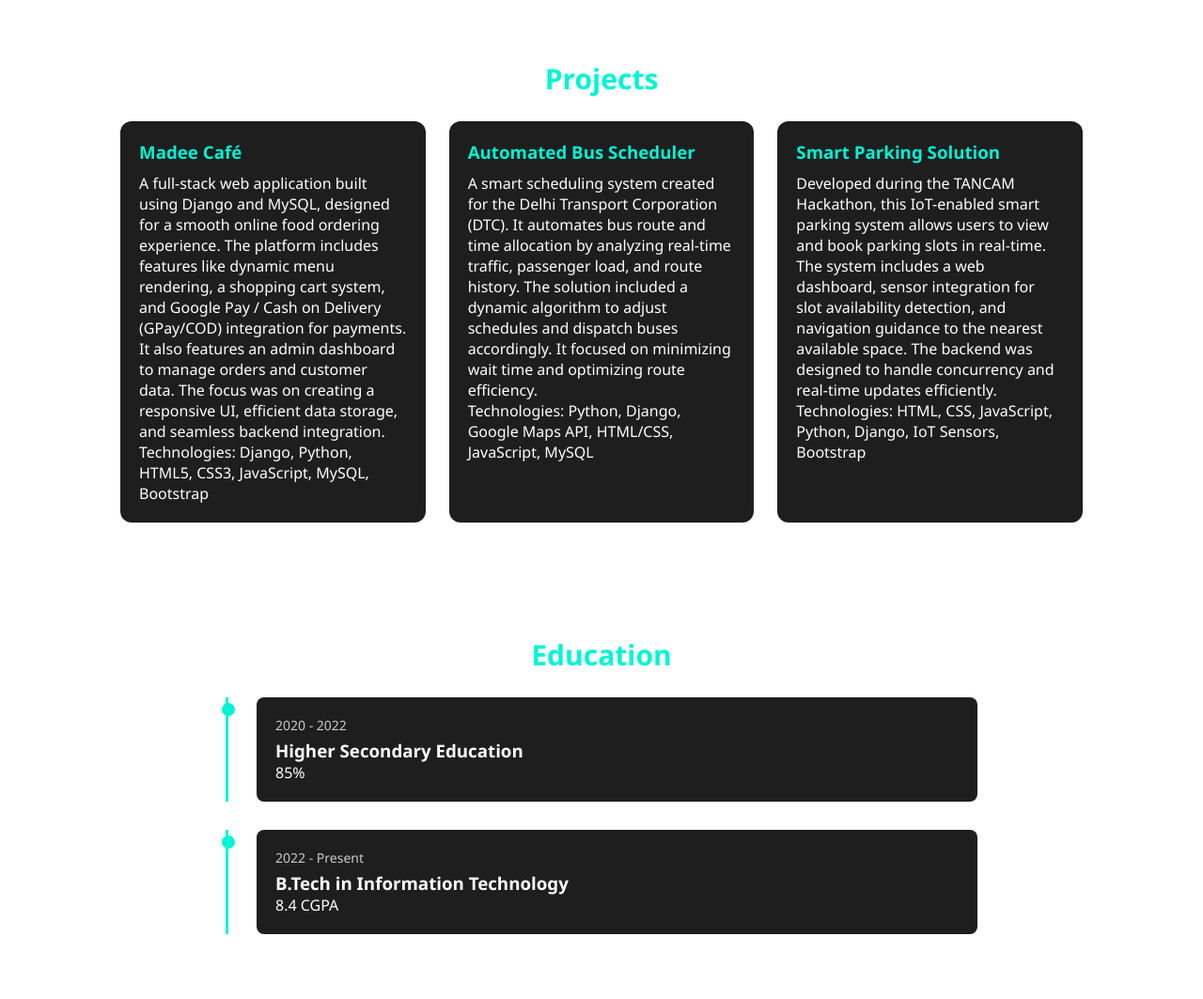
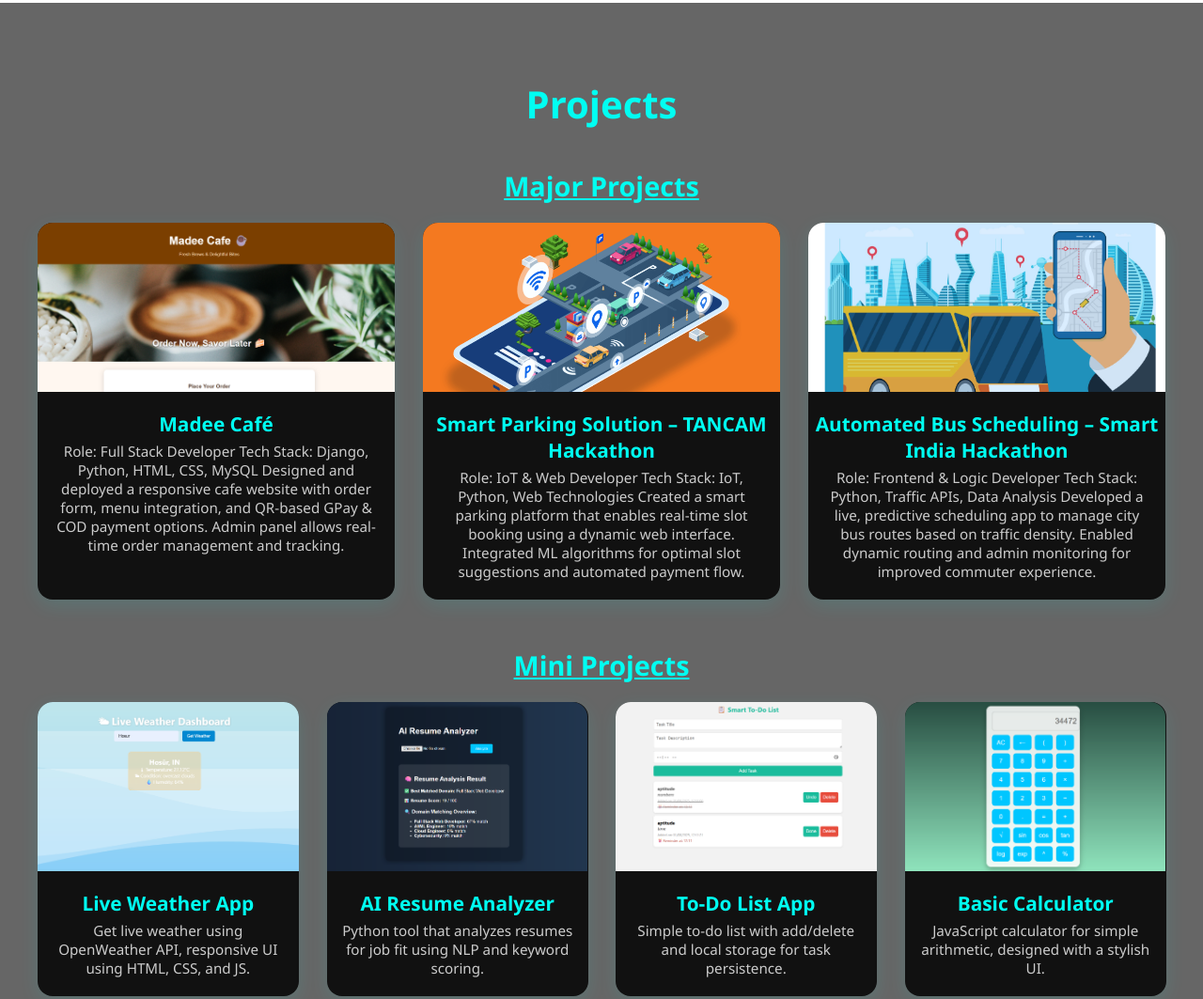
Before and after one commit to Madhumitha-G24/Madhumitha-G, a plain HTML site: page index.html in a window 1280 px wide. Shown: the part 1344-2407 px from the top of the page at 94% size. Drawn offline with nearby package versions, Linux system fonts and the light colour scheme.

Commit message:
update portfolio

```diff
--- a/index.html
+++ b/index.html
@@ -5,6 +5,12 @@
   <meta name="viewport" content="width=device-width, initial-scale=1.0" />
   <title>Madhumitha G – Portfolio</title>
   <link rel="stylesheet" href="style.css" />
+  <link href="https://unpkg.com/aos@2.3.1/dist/aos.css" rel="stylesheet">
+  <!-- AOS CSS -->
+<link href="https://unpkg.com/aos@2.3.1/dist/aos.css" rel="stylesheet" />
+
+
+
   <link rel="stylesheet" href="https://cdnjs.cloudflare.com/ajax/libs/font-awesome/6.4.0/css/all.min.css">
 </head>
 <body>
@@ -76,31 +82,111 @@ As a learner and a builder at heart, I’m passionate about web technologies and
     </div>
   </section>
 
-  <!-- Projects -->
-  <section id="projects" class="section projects">
-    <h2>Projects</h2>
-    <div class="projects-grid">
-      <div class="project-card">
-        <h3>Madee Café</h3>
-        <p>A full-stack web application built using Django and MySQL, designed for a smooth online food ordering experience. The platform includes features like dynamic menu rendering, a shopping cart system, and Google Pay / Cash on Delivery (GPay/COD) integration for payments. It also features an admin dashboard to manage orders and customer data. The focus was on creating a responsive UI, efficient data storage, and seamless backend integration.</p>
+  <section id="projects" class="project-section">
+  <h2 data-aos="fade-up">Projects</h2>
+
+  <!-- 🌟 Major Projects -->
+  <h3 class="project-subheading" data-aos="fade-up">Major Projects</h3>
+  <div class="project-grid">
+
+    <!-- Madee Café -->
+    <div class="project-card" data-aos="zoom-in">
+      <img src="images/madeecafe.png" alt="Madee Café">
+      <h3>Madee Café</h3>
+      <p>Role: Full Stack Developer
+Tech Stack: Django, Python, HTML, CSS, MySQL
+
+Designed and deployed a responsive cafe website with order form, menu integration, and QR-based GPay & COD payment options.
+
+Admin panel allows real-time order management and tracking.
+
+</p>
+    </div>
+
+    <!-- Smart Parking -->
+    <div class="project-card" data-aos="zoom-in" data-aos-delay="100">
+      <img src="images/smart parking.png" alt="Madee Café">
+      <h3>Smart Parking Solution – TANCAM Hackathon</h3>
+      <p>
+ Role: IoT & Web Developer
+Tech Stack: IoT, Python, Web Technologies
+
+Created a smart parking platform that enables real-time slot booking using a dynamic web interface.
+
+Integrated ML algorithms for optimal slot suggestions and automated payment flow.
+
+</p>
+    </div>
 
 
-<P>Technologies: Django, Python, HTML5, CSS3, JavaScript, MySQL, Bootstrap</p>
-      </div>
-      <div class="project-card">
-        <h3>Automated Bus Scheduler</h3>
-        <p>A smart scheduling system created for the Delhi Transport Corporation (DTC). It automates bus route and time allocation by analyzing real-time traffic, passenger load, and route history. The solution included a dynamic algorithm to adjust schedules and dispatch buses accordingly. It focused on minimizing wait time and optimizing route efficiency.</p>
-      <P>
-    Technologies: Python, Django, Google Maps API, HTML/CSS, JavaScript, MySQL
-      </P></div>
-      <div class="project-card">
-        <h3>Smart Parking Solution</h3>
-        <p>Developed during the TANCAM Hackathon, this IoT-enabled smart parking system allows users to view and book parking slots in real-time. The system includes a web dashboard, sensor integration for slot availability detection, and navigation guidance to the nearest available space. The backend was designed to handle concurrency and real-time updates efficiently.</p>
-      <p>Technologies: HTML, CSS, JavaScript, Python, Django, IoT Sensors, Bootstrap
+<div class="project-card" data-aos="zoom-in" data-aos-delay="100">
+      <img src="images/tarffic.png" alt="Automated Bus Scheduling">
+  <h3>Automated Bus Scheduling – Smart India Hackathon</h3>
+  <p>
+    Role: Frontend & Logic Developer
+Tech Stack: Python, Traffic APIs, Data Analysis
 
-</p></div>
+Developed a live, predictive scheduling app to manage city bus routes based on traffic density.
+
+Enabled dynamic routing and admin monitoring for improved commuter experience.
+  </p>
+</div>
+
+
+
+
+  </div>
+
+  <!-- 🛠️ Mini Projects -->
+  <h3 class="project-subheading" data-aos="fade-up" style="margin-top: 50px;">Mini Projects</h3>
+  <div class="project-grid">
+
+    <!-- Weather App -->
+    <div class="project-card" data-aos="zoom-in">
+      <img src="images/weather-app.png" alt="Weather App">
+      <h3>Live Weather App</h3>
+      <p>Get live weather using OpenWeather API, responsive UI using HTML, CSS, and JS.</p>
     </div>
-  </section>
+
+    <!-- Resume Analyzer -->
+    <div class="project-card" data-aos="zoom-in" data-aos-delay="100">
+      <img src="images/resume-analyzer.png" alt="AI Resume Analyzer">
+      <h3>AI Resume Analyzer</h3>
+      <p>Python tool that analyzes resumes for job fit using NLP and keyword scoring.</p>
+    </div>
+
+    <!-- To-Do List -->
+    <div class="project-card" data-aos="zoom-in" data-aos-delay="200">
+      <img src="images/to do list.png" alt="To-Do List">
+      <h3>To-Do List App</h3>
+      <p>Simple to-do list with add/delete and local storage for task persistence.</p>
+    </div>
+
+    <!-- Calculator -->
+    <div class="project-card" data-aos="zoom-in" data-aos-delay="300">
+      <img src="images/calculator.png" alt="Calculator">
+      <h3>Basic Calculator</h3>
+      <p>JavaScript calculator for simple arithmetic, designed with a stylish UI.</p>
+    </div>
+
+    <!-- Age Calculator -->
+    <div class="project-card" data-aos="zoom-in" data-aos-delay="400">
+      <img src="images/age calculator.png" alt="Age Calculator">
+      <h3>Age Calculator</h3>
+      <p>Interactive age calculator built with JavaScript and date input validation.</p>
+    </div>
+
+    <!--blog -->
+    <div class="project-card" data-aos="zoom-in" data-aos-delay="400">
+      <img src="images/blog.png" alt="Blog">
+      <h3>Blog</h3>
+      <p>Blog page with Article</p>
+    </div>
+
+  </div>
+</section>
+
+
 
   <!-- Education -->
   <section id="education" class="section education">
@@ -211,5 +297,10 @@ As a learner and a builder at heart, I’m passionate about web technologies and
   });
 </script>
 
+<script src="https://unpkg.com/aos@2.3.1/dist/aos.js"></script>
+<script>
+  AOS.init();
+</script>
+
 </body>
 </html>
--- a/style.css
+++ b/style.css
@@ -16,15 +16,13 @@ body {
 
 /* Header */
 header {
-  display: flex;
-  justify-content: space-between;
-  align-items: center;
-  padding: 20px 10%;
-  background: #000;
-  position: sticky;
+  position: fixed;
   top: 0;
-  z-index: 1000;
+  left: 0;
+  width: 100%;
+  z-index: 1000; /* or higher */
 }
+
 .logo {
   font-size: 24px;
   font-weight: bold;
@@ -136,25 +134,65 @@ nav ul li a:hover {
 }
 
 /* Projects */
-.projects-grid {
+.project-section {
+  padding: 80px 20px;
+  background: #000;
+  color: #00fff2;
+  text-align: center;
+}
+
+.project-section h2 {
+  font-size: 2.5rem;
+  margin-bottom: 30px;
+  color: #00fff2;
+}
+
+.project-subheading {
+  font-size: 1.8rem;
+  margin: 40px 0 20px;
+  color: #00fff2;
+  text-decoration: underline;
+}
+
+.project-grid {
   display: grid;
   grid-template-columns: repeat(auto-fit, minmax(260px, 1fr));
-  gap: 25px;
+  gap: 30px;
+  max-width: 1200px;
+  margin: 0 auto;
 }
+
 .project-card {
-  background: #1e1e1e;
-  padding: 20px;
-  border-radius: 12px;
-  transition: 0.3s;
+  background: #111;
+  border-radius: 16px;
+  overflow: hidden;
+  box-shadow: 0 6px 20px rgba(0, 255, 242, 0.1);
+  transition: transform 0.3s ease;
 }
+
 .project-card:hover {
-  background: #00f5d4;
-  color: #000;
+  transform: translateY(-10px);
 }
+
+.project-card img {
+  width: 100%;
+  height: 180px;
+  object-fit: cover;
+}
+
 .project-card h3 {
-  color: #02f3d3;
-  margin-bottom: 10px;
+  margin: 15px 0 5px;
+  color: #00fff2;
+  font-size: 1.3rem;
 }
+
+.project-card p {
+  font-size: 0.95rem;
+  color: #ccc;
+  padding: 0 15px 20px;
+}
+
+
 
 /* Education */
 .timeline-container {
@@ -435,3 +473,18 @@ footer {
     flex-wrap: wrap;
   }
 }
+#projects {
+  position: relative;
+  background: transparent;
+  z-index: 1;
+  padding: 80px 0;
+  color: white; /* if dark theme */
+}
+
+#projects::before {
+  content: "";
+  background: rgba(0, 0, 0, 0.6); /* optional overlay */
+  position: absolute;
+  top: 0; left: 0; right: 0; bottom: 0;
+  z-index: -1;
+}
```
Also changed, not shown: images/age calculator.png (added), images/blog.png (added), images/calculator.png (added), images/madeecafe.png (added), images/resume-analyzer.png (added), images/smart parking.png (added), images/tarffic.png (added), images/to do list.png (added), images/weather-app.png (added).
